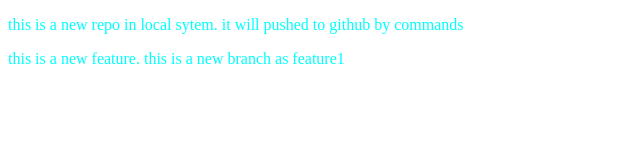
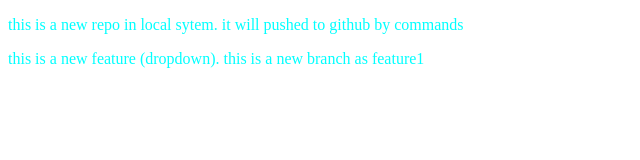
Before and after one commit to minjulhoque2007-ctrl/LocalRepo, a plain HTML site: page index.html in a window 1280 px wide. Shown: the full height of the page, 0-640 px from the left. Drawn offline with Linux system fonts and the light colour scheme.

```diff
--- a/index.html
+++ b/index.html
@@ -8,7 +8,7 @@
 </head>
 <body>
     <P>this is a new repo in local sytem. it will pushed to github by commands</P>
-    <P>this is a new feature. this is a new branch as feature1</P>
+    <P>this is a new feature (dropdown). this is a new branch as feature1</P>
 
 </body>
 </html>
```
